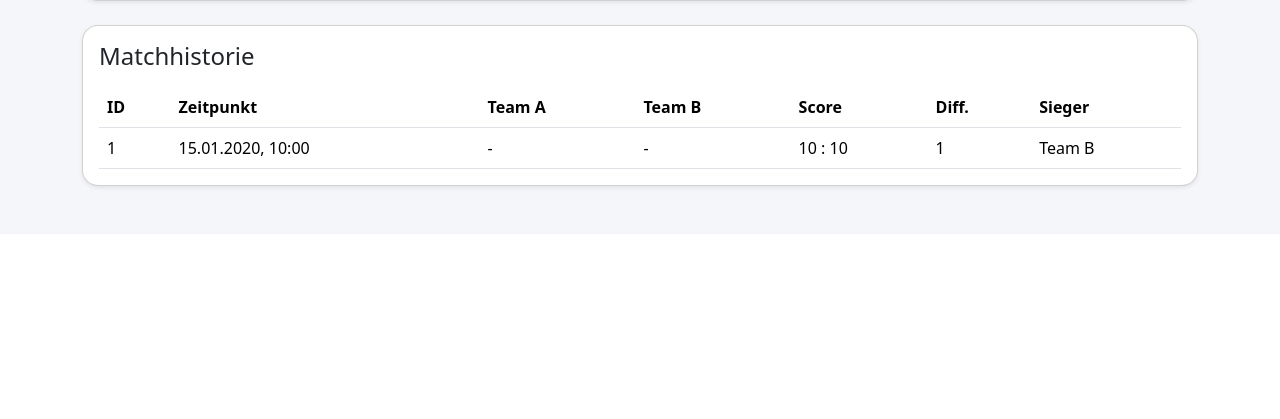
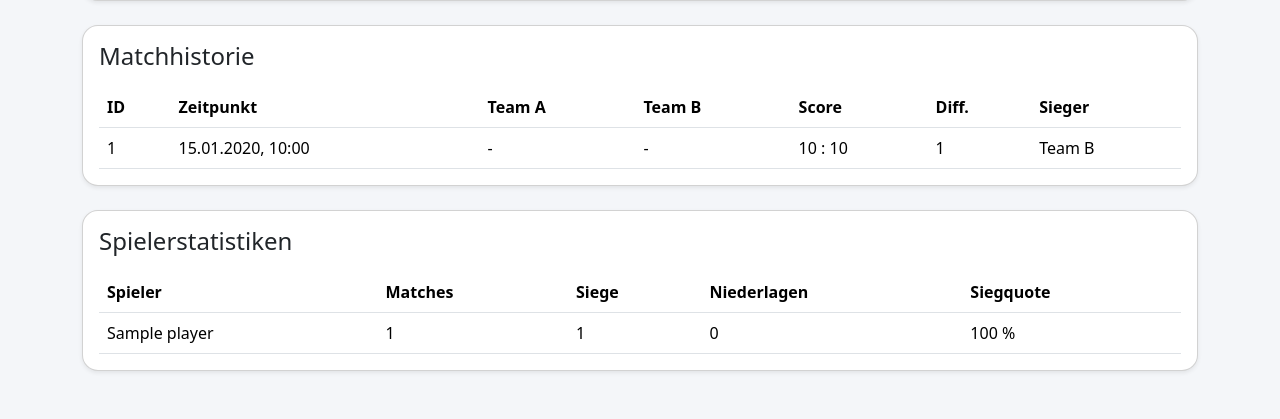
Before and after one commit to MarcBOESCH/Bachelorarbeit-WebApp, a Flask app: page / in a window 1280 px wide. Shown: the part 1569-1988 px from the top of the page. Before the commit the page ends 1760 px from the top, so only its background shows below. Run offline with Flask 3, Linux system fonts and the light colour scheme; tables that the repository leaves empty hold one stand-in row (values such as "Sample post"); parts of the project's set-up code (start-up, migrations or seed data) failed here and were passed over.

Commit message:
implemented player stats

```diff
--- a/routes/player_routes.py
+++ b/routes/player_routes.py
@@ -1,6 +1,7 @@
 from flask import Blueprint, jsonify, request
 
 from services.player_service import create_player, get_all_players
+from services.player_stats_service import get_player_stats
 
 player_bp = Blueprint("players", __name__)
 
@@ -39,3 +40,8 @@ def get_players():
         }
         for player in players
     ])
+
+@player_bp.route("/player-stats", methods=["GET"])
+def get_player_stats_route():
+    stats = get_player_stats()
+    return jsonify(stats)
--- /dev/null
+++ b/services/player_stats_service.py
@@ -0,0 +1,33 @@
+from models.player import Player
+
+
+def get_player_stats():
+    players = Player.query.order_by(Player.name.asc()).all()
+    result = []
+
+    for player in players:
+        matches_played = 0
+        wins = 0
+        losses = 0
+
+        for entry in player.match_entries:
+            match = entry.match
+            matches_played += 1
+
+            if match.winner_team == entry.team:
+                wins += 1
+            else:
+                losses += 1
+
+        win_rate = round((wins / matches_played) * 100, 1) if matches_played > 0 else 0.0
+
+        result.append({
+            "id": player.id,
+            "name": player.name,
+            "matches_played": matches_played,
+            "wins": wins,
+            "losses": losses,
+            "win_rate": win_rate
+        })
+
+    return result
--- a/static/js/main.js
+++ b/static/js/main.js
@@ -404,6 +404,7 @@ async function saveFinishedMatch(game) {
         matchFinished = true;
         setMatchInputsDisabled(true);
         await loadMatches();
+        await loadPlayerStats();
 
         return true;
     } catch (error) {
@@ -517,6 +518,58 @@ function renderMatchHistory(matches) {
     });
 }
 
+function renderPlayerStats(stats) {
+    const emptyState = document.getElementById("player-stats-empty");
+    const wrapper = document.getElementById("player-stats-wrapper");
+    const tbody = document.getElementById("player-stats-body");
+
+    if (!emptyState || !wrapper || !tbody) return;
+
+    tbody.innerHTML = "";
+
+    if (!stats || stats.length === 0) {
+        emptyState.classList.remove("d-none");
+        wrapper.classList.add("d-none");
+        return;
+    }
+
+    emptyState.classList.add("d-none");
+    wrapper.classList.remove("d-none");
+
+    stats.forEach(player => {
+        const row = document.createElement("tr");
+
+        row.innerHTML = `
+            <td>${player.name}</td>
+            <td>${player.matches_played}</td>
+            <td>${player.wins}</td>
+            <td>${player.losses}</td>
+            <td>${player.win_rate} %</td>
+        `;
+
+        tbody.appendChild(row);
+    });
+}
+
+async function loadPlayerStats() {
+    try {
+        const response = await fetch("/player-stats");
+
+        if (!response.ok) {
+            const text = await response.text();
+            console.error("Fehlerhafte Antwort /player-stats:", response.status, text);
+            alert(`Fehler beim Laden der Spielerstatistiken (${response.status}).`);
+            return;
+        }
+
+        const stats = await response.json();
+        renderPlayerStats(stats);
+    } catch (error) {
+        console.error("Fehler beim Laden der Spielerstatistiken:", error);
+        alert("Spielerstatistiken konnten nicht geladen werden.");
+    }
+}
+
 function init() {
     initScoreButtons();
     initManualButtons();
@@ -526,6 +579,7 @@ function init() {
     initPlayerSection();
     loadPlayers();
     loadMatches();
+    loadPlayerStats();
 }
 
 init();
--- a/templates/index.html
+++ b/templates/index.html
@@ -218,6 +218,32 @@
                 </div>
             </div>
         </div>
+
+        <div class="card shadow-sm mt-4">
+            <div class="card-body">
+                <h2 class="h4 mb-3">Spielerstatistiken</h2>
+
+                <div id="player-stats-empty" class="text-muted">
+                    Noch keine Spielerstatistiken verfügbar.
+                </div>
+
+                <div class="table-responsive d-none" id="player-stats-wrapper">
+                    <table class="table align-middle mb-0">
+                        <thead>
+                            <tr>
+                                <th>Spieler</th>
+                                <th>Matches</th>
+                                <th>Siege</th>
+                                <th>Niederlagen</th>
+                                <th>Siegquote</th>
+                            </tr>
+                        </thead>
+                        <tbody id="player-stats-body"></tbody>
+                    </table>
+                </div>
+            </div>
+        </div>
+
     </main>
 
     <script src="{{ url_for('static', filename='js/main.js') }}"></script>
```
